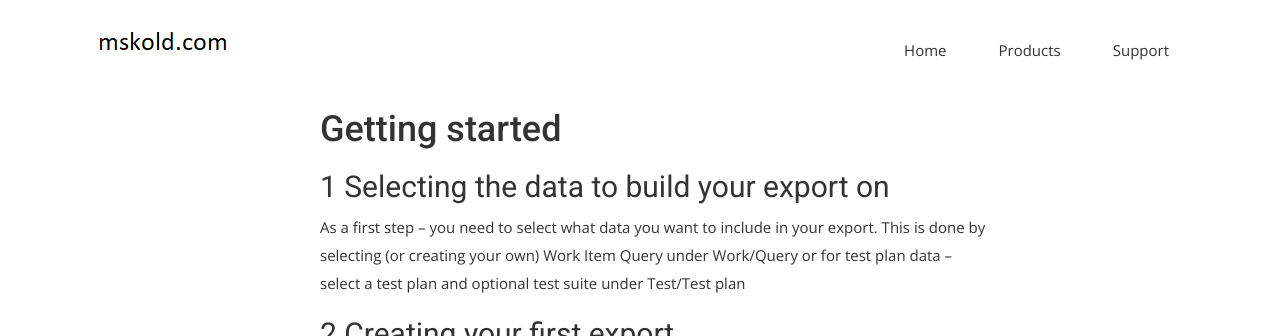
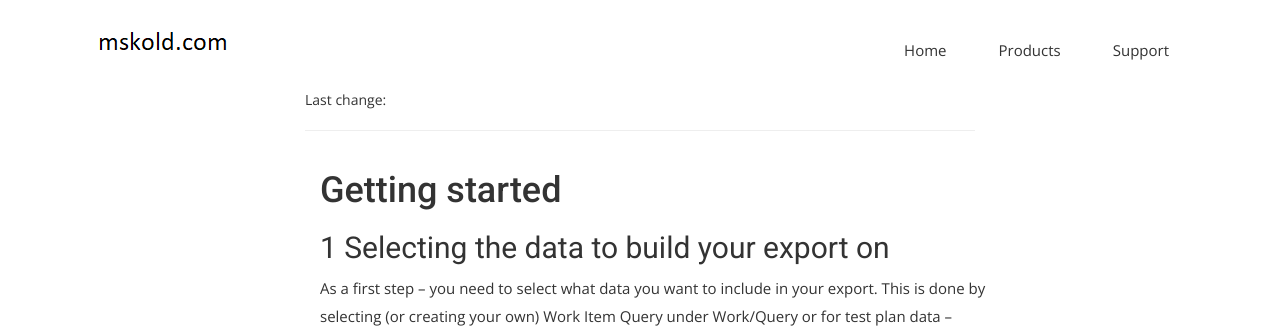
Before and after one commit to mattias-skold/EnhancedExportDocumentation, a Jekyll site: the page built from support-site/gettingStarted.md, in a window 1280 px wide, cut to the strip 0-336 px from the top of the page. Built offline with Jekyll 4.4.1, drawn with Linux system fonts in a browser that asks for light colours; nearby versions of some CDN libraries; some web fonts are replaced.

Commit message:
Update page.html

```diff
--- a/support-site/_layouts/page.html
+++ b/support-site/_layouts/page.html
@@ -1,6 +1,8 @@
 ---
 layout: default
 ---
+Last change: {{page.last_commit.commit_date}}
+<hr/>
 <div class="container-fluid container-middle">
     {{ content }}
 </div>
```
